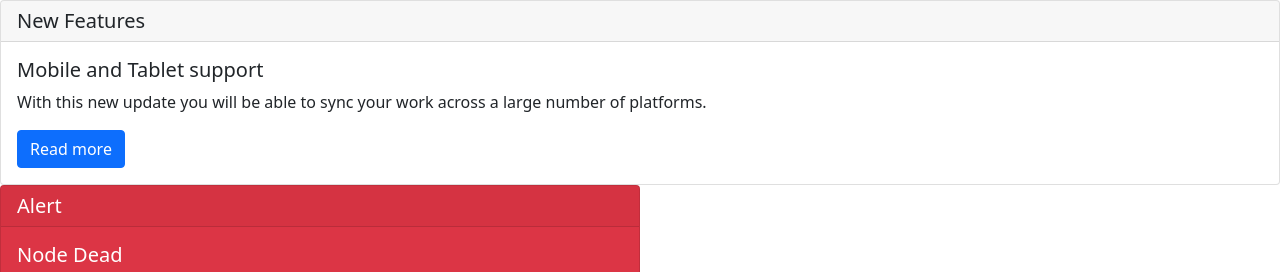
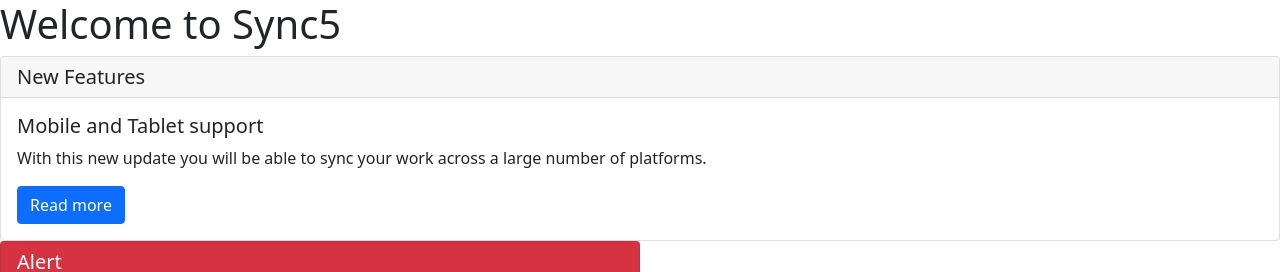
Before and after one commit to acciojob/bootstrap-card-amitaccio, a website: page main.html in a window 1280 px wide. Shown: the top 272 px of the page. Drawn offline with nearby package versions, Linux system fonts and the light colour scheme.

Commit message:
created a submission

```diff
--- a/main.html
+++ b/main.html
@@ -10,7 +10,8 @@
 
 <body>
 	<!-- the entire body must be written by student -->
-    <div class="card">
+	<h1>Welcome to Sync5</h1>
+    <div class="card card-deck">
   <h5 class="card-header">New Features</h5>
   <div class="card-body">
     <h5 class="card-title">Mobile and Tablet support</h5>
```
